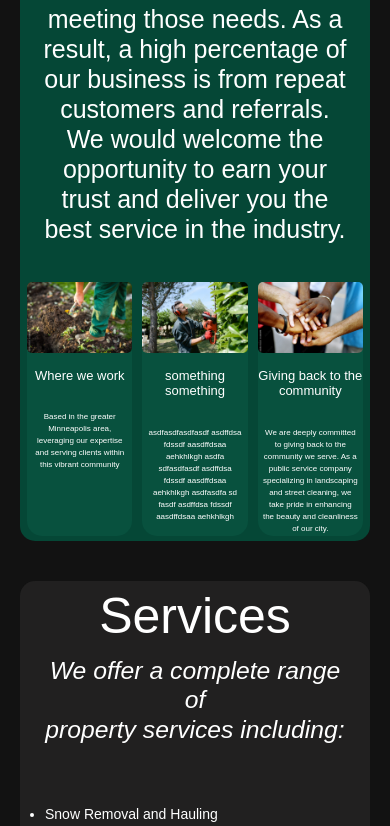
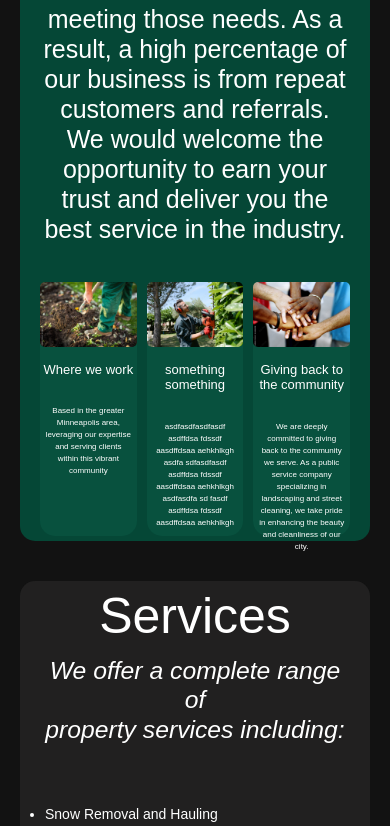
Before and after one commit to MikeAtwood/custom-products, a React (Vite) app: page / in a window 390 px wide. Shown: the part 1088-1914 px from the top of the page. Built offline with nearby package versions, Linux system fonts and the light colour scheme.

Commit message:
about styling

```diff
--- a/src/App.css
+++ b/src/App.css
@@ -485,16 +485,16 @@ nav.navbar {
     display: flex;
     flex-direction: column;
     align-items: center;
-    width: 27vw;
+    width: 100%;
     height: 30vh;
   }
 
   .about-img > img {
-
     cursor: pointer;
     position: relative;
     object-fit: cover;
-    flex: 1;
+    width: 100%;
+    width: auto;
   }
 
   .about-img img {
@@ -510,6 +510,7 @@ nav.navbar {
     align-items: center;
     background-color: #0f6a534c;
     border-radius: 15px;
+    width: 100%;
   }
 
   .image-container img {
```
